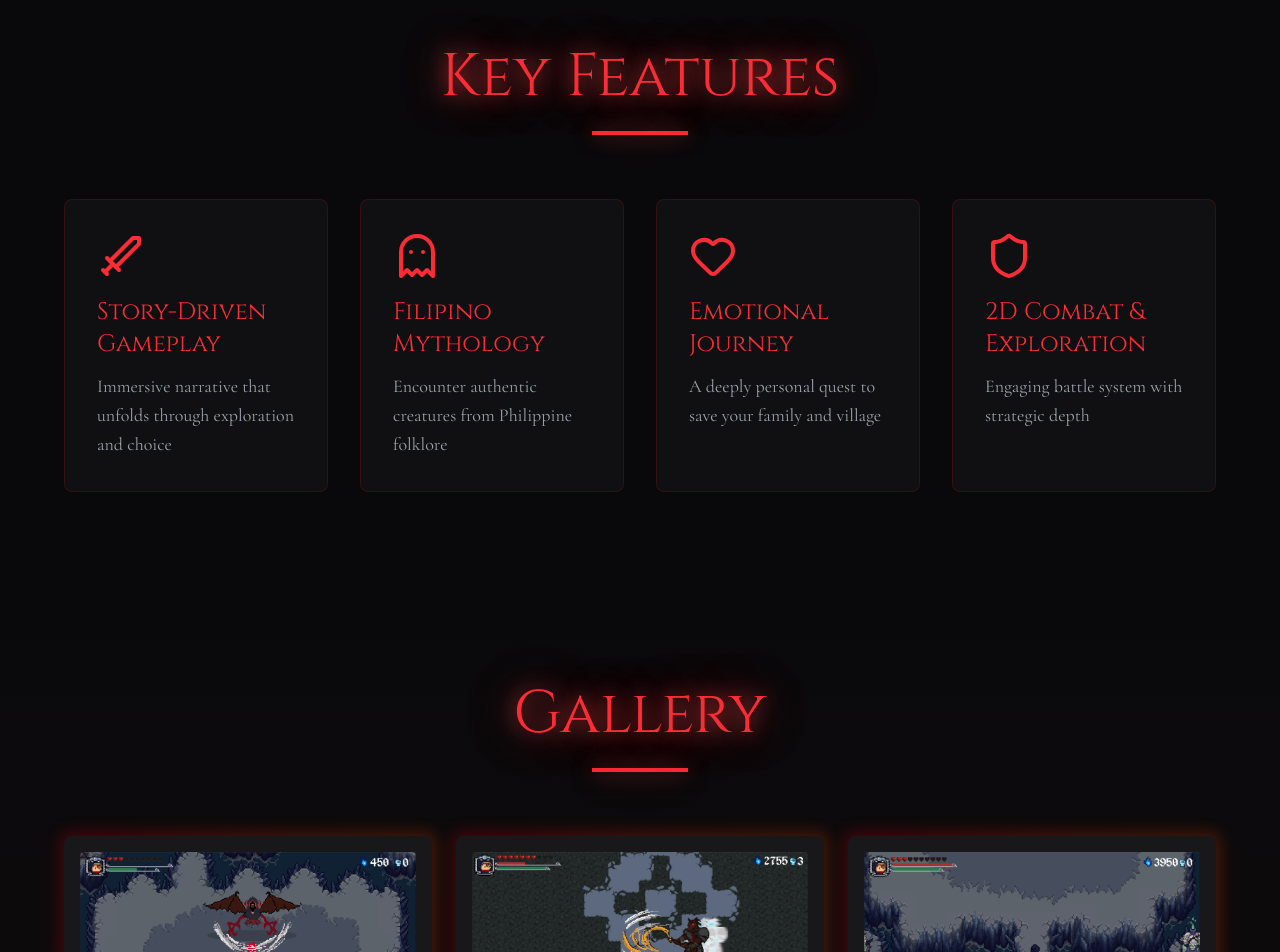
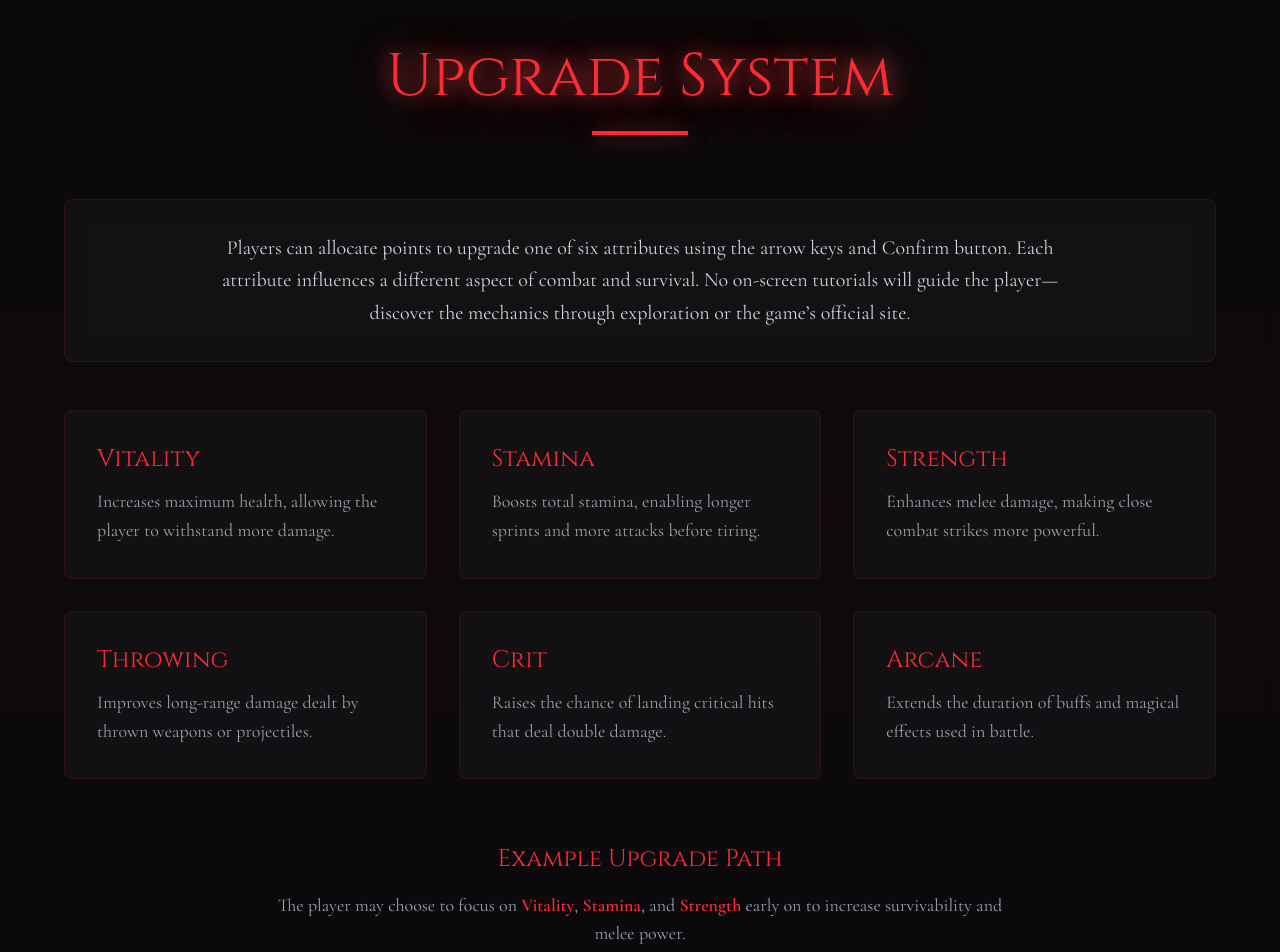
Before and after one commit to Cedezy/Spirit-Bound, a React (Vite) app in the folder capstone/: page / in a window 1280 px wide. Shown: the part 1600-2552 px from the top of the page. Built offline with nearby package versions, Linux system fonts and the light colour scheme.

Commit message:
Added Upgrade Features

```diff
--- a/capstone/src/App.jsx
+++ b/capstone/src/App.jsx
@@ -178,6 +178,51 @@ const App = () => {
                 </div>
             </section>
 
+            <section id="upgrade" className="py-24 px-4 relative">
+                <div className="absolute inset-0 bg-gradient-to-b from-zinc-950 via-red-950/10 to-zinc-950"></div>
+
+                <div className="max-w-6xl mx-auto relative z-10">
+                    <div className={`fade-in ${isVisible[7] ? 'visible' : ''} text-center mb-16`}>
+                        <h2 className="heading-font text-5xl md:text-6xl mb-6 text-red-500 glow-text">Upgrade System</h2>
+                    <div className="w-24 h-1 bg-red-500 mx-auto glow-border"></div>
+                    </div>
+
+                    <div className="bg-zinc-900/50 p-8 rounded-lg border border-red-900/30 backdrop-blur mb-12 text-center">
+                        <p className="body-font text-lg md:text-xl text-gray-300 leading-relaxed max-w-4xl mx-auto">
+                            Players can allocate points to upgrade one of six attributes using the arrow keys and Confirm button.
+                            Each attribute influences a different aspect of combat and survival. No on-screen tutorials will guide the player—discover the mechanics through exploration or the game’s official site.
+                        </p>
+                    </div>
+
+                    <div className="grid md:grid-cols-2 lg:grid-cols-3 gap-8">
+                        {[
+                            { name: "Vitality", desc: "Increases maximum health, allowing the player to withstand more damage." },
+                            { name: "Stamina", desc: "Boosts total stamina, enabling longer sprints and more attacks before tiring." },
+                            { name: "Strength", desc: "Enhances melee damage, making close combat strikes more powerful." },
+                            { name: "Throwing", desc: "Improves long-range damage dealt by thrown weapons or projectiles." },
+                            { name: "Crit", desc: "Raises the chance of landing critical hits that deal double damage." },
+                            { name: "Arcane", desc: "Extends the duration of buffs and magical effects used in battle." },
+                        ].map((attr, idx) => (
+                            <div key={idx}
+                            className={`fade-in transition-all ease-in-out duration-300 ${isVisible[8 + idx] ? 'visible' : ''} bg-zinc-900/50 p-8 rounded-lg border border-red-900/30 hover:border-red-500/50 hover:transform hover:scale-105`}>
+                                <h3 className="heading-font text-2xl mb-3 text-red-500">{attr.name}</h3>
+                                <p className="body-font text-gray-400 text-lg leading-relaxed">{attr.desc}</p>
+                            </div>
+                        ))}
+                    </div>
+
+                    <div className={`fade-in ${isVisible[14] ? 'visible' : ''} mt-16 text-center`}>
+                        <p className="heading-font text-2xl text-red-500 mb-4">Example Upgrade Path</p>
+                        <p className="body-font text-lg text-gray-400 mb-8 max-w-3xl mx-auto">
+                            The player may choose to focus on <span className="text-red-500 font-semibold">Vitality</span>,
+                            <span className="text-red-500 font-semibold"> Stamina</span>, and
+                            <span className="text-red-500 font-semibold"> Strength</span> early on to increase survivability and melee power.
+                        </p>
+                    </div>
+                </div>
+            </section>
+
+
             <section id="features" className="py-24 px-4 relative">
                 <div className="absolute inset-0 bg-zinc-950"></div>
 
```
